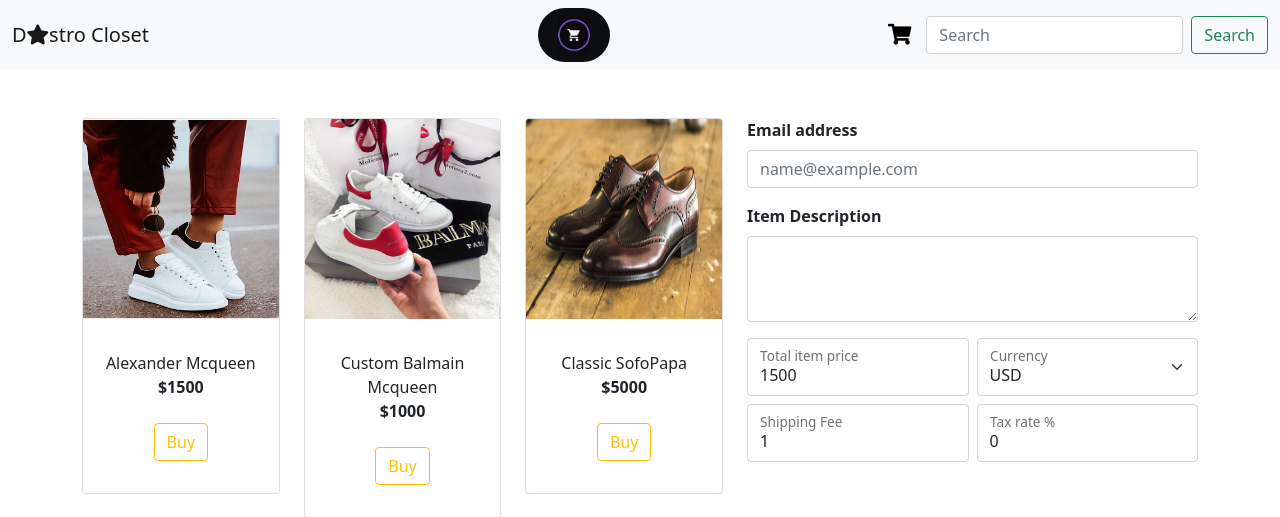
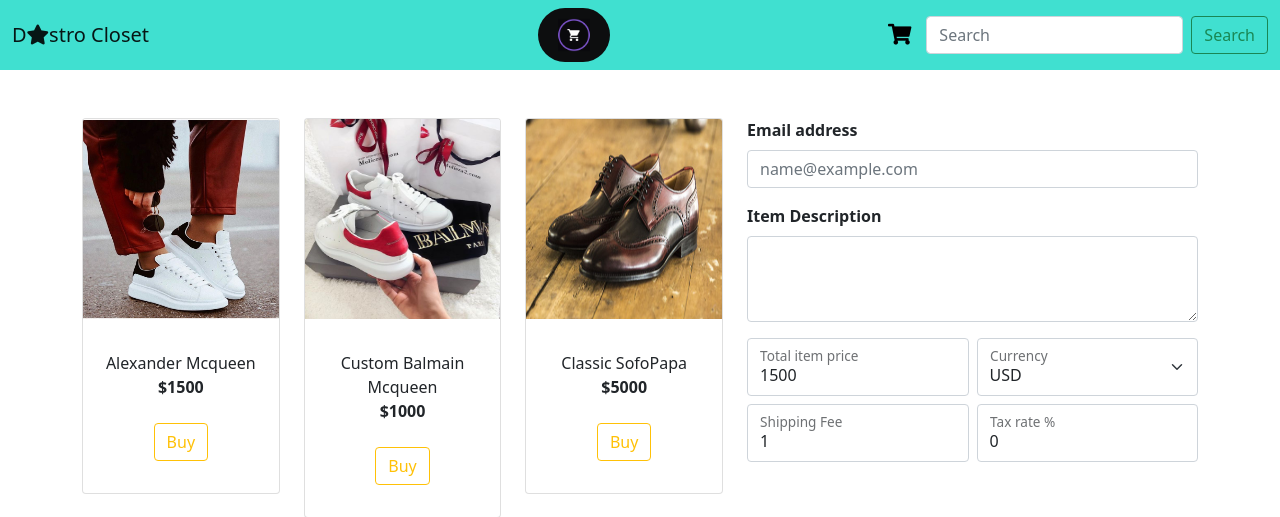
Before and after one commit to philamakye/DistroProject, a PHP site: page / in a window 1280 px wide. Shown: the top 517 px of the page. Run offline with PHP 8.4, Linux system fonts and the light colour scheme.

Commit message:
Turqoise

```diff
--- a/front-end/index.php
+++ b/front-end/index.php
@@ -12,7 +12,7 @@
     <title>Distro | Home</title>
 </head>
 <body>
-    <nav class="navbar navbar-expand-lg navbar-light bg-light">
+    <nav class="navbar navbar-expand-lg navbar-light bg" style="background-color: turquoise;">
         <div class="container-fluid">
           <a class="navbar-brand" href="#">D<i font-size:1em; class="fas fa-star"></i>stro Closet</a>
           <button class="navbar-toggler" type="button" data-bs-toggle="collapse" data-bs-target="#navbarSupportedContent" aria-controls="navbarSupportedContent" aria-expanded="false" aria-label="Toggle navigation">
```
